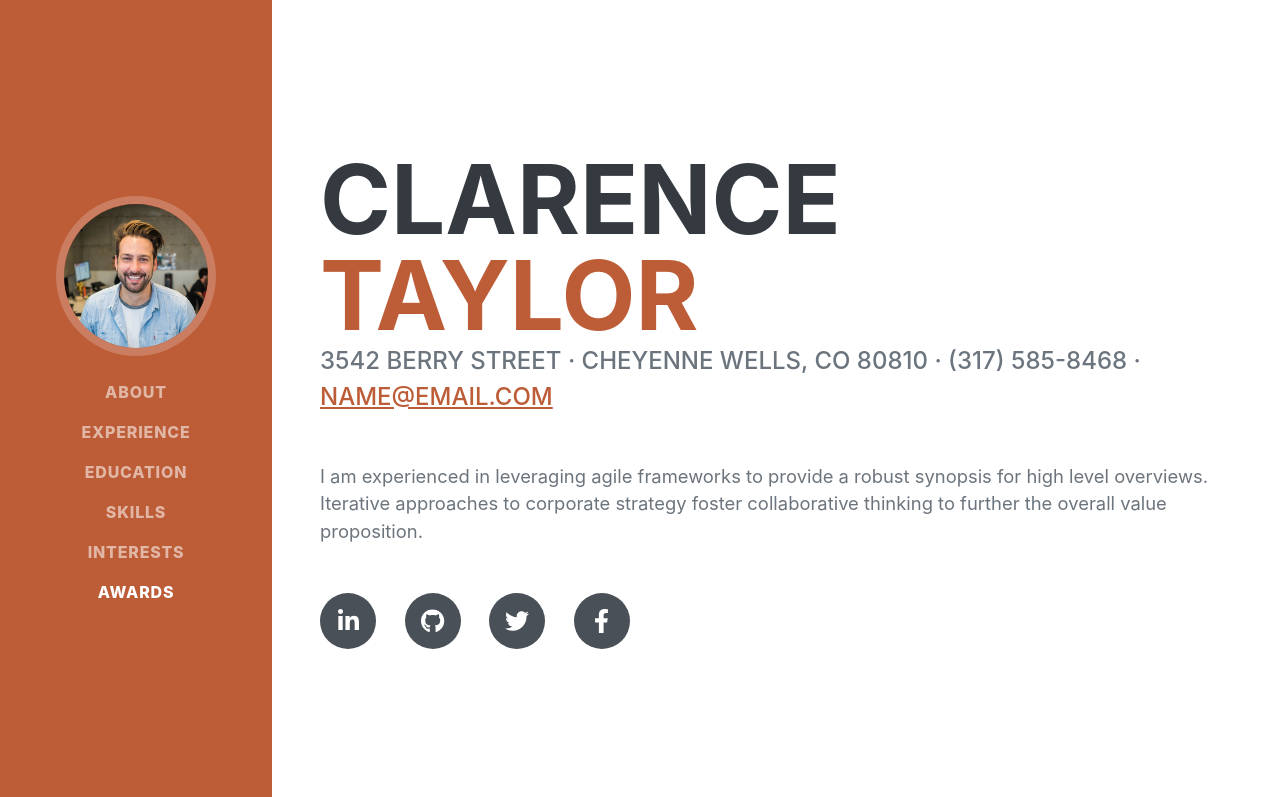
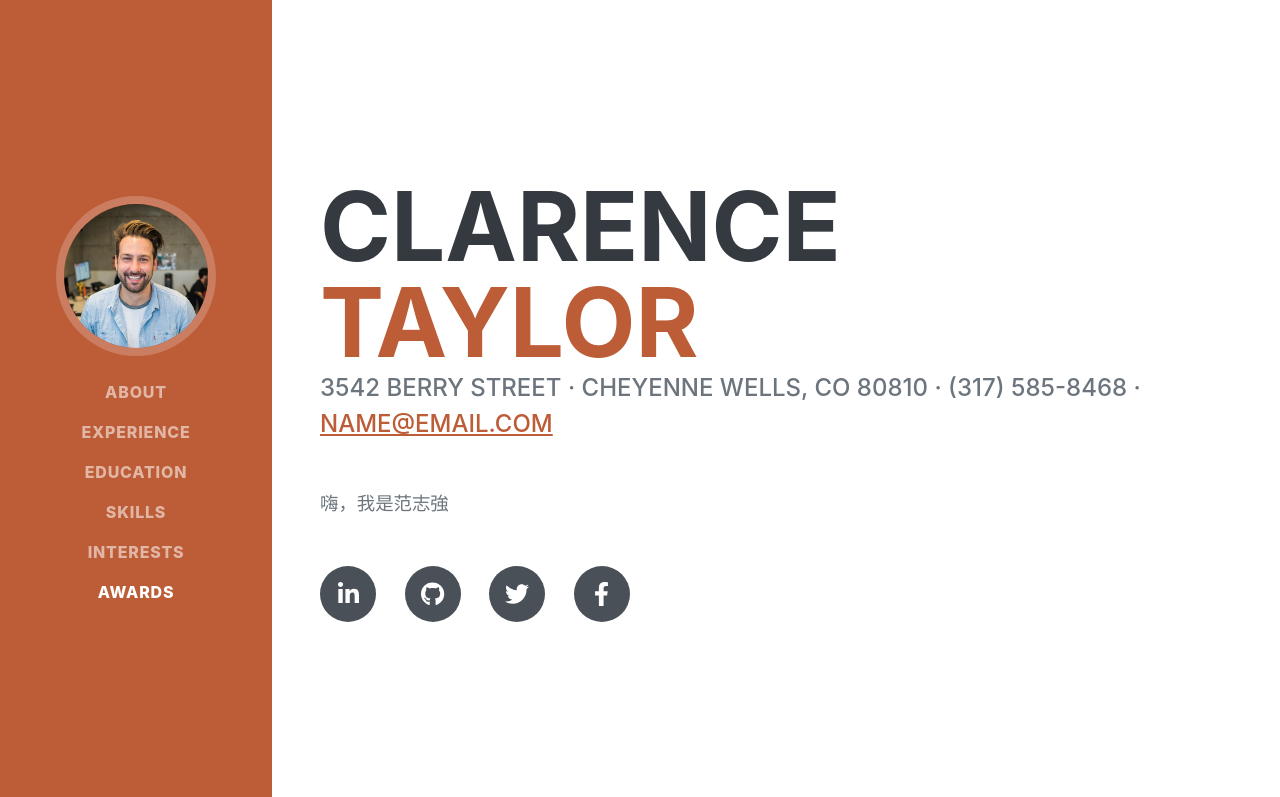
Before and after one commit to sd99025/sd99025.github.io, a plain HTML site: page index.html in a window 1280 px wide. Shown: the top 797 px of the page. Drawn offline with nearby package versions, Linux system fonts and the light colour scheme; a web font is replaced by a local one.

Commit message:
自我介紹

```diff
--- a/index.html
+++ b/index.html
@@ -47,7 +47,7 @@
                         3542 Berry Street · Cheyenne Wells, CO 80810 · (317) 585-8468 ·
                         <a href="mailto:name@email.com">name@email.com</a>
                     </div>
-                    <p class="lead mb-5">I am experienced in leveraging agile frameworks to provide a robust synopsis for high level overviews. Iterative approaches to corporate strategy foster collaborative thinking to further the overall value proposition.</p>
+                    <p class="lead mb-5">嗨，我是范志強</p>
                     <div class="social-icons">
                         <a class="social-icon" href="#!"><i class="fab fa-linkedin-in"></i></a>
                         <a class="social-icon" href="#!"><i class="fab fa-github"></i></a>
```
